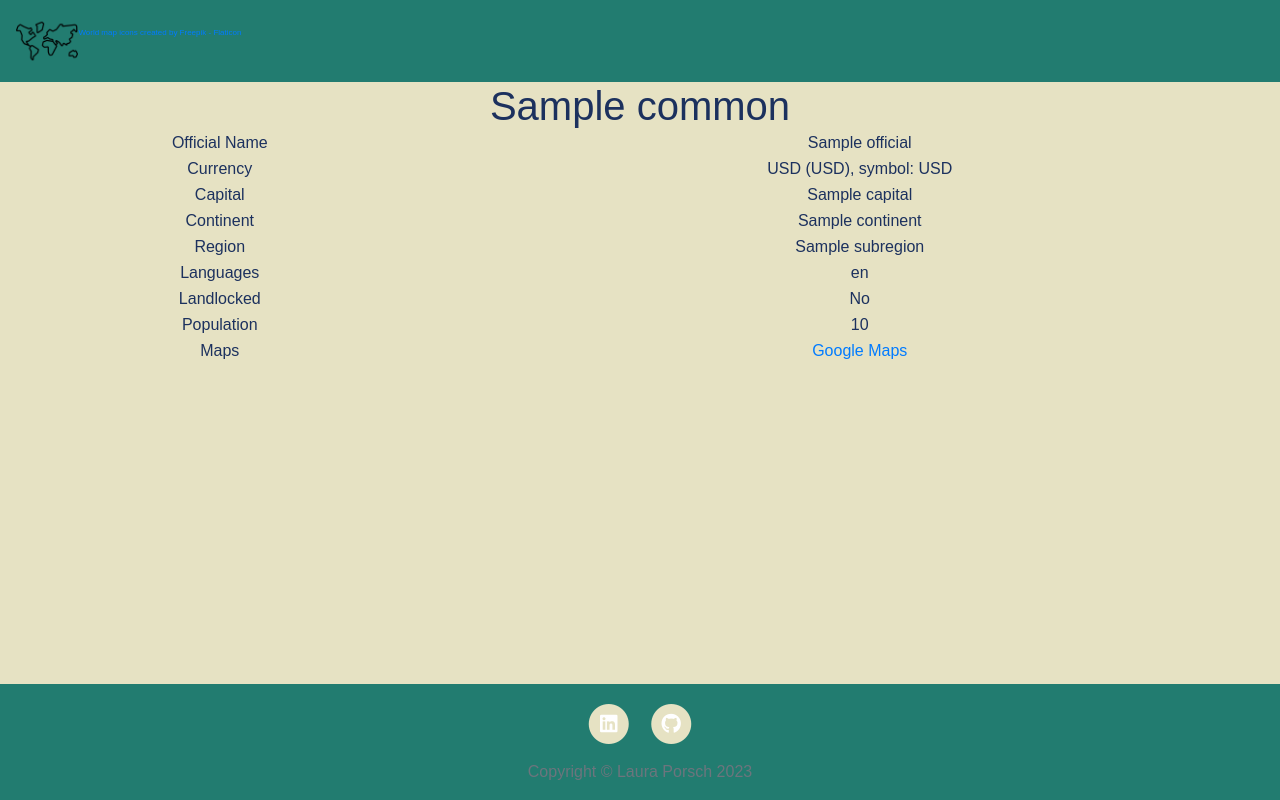
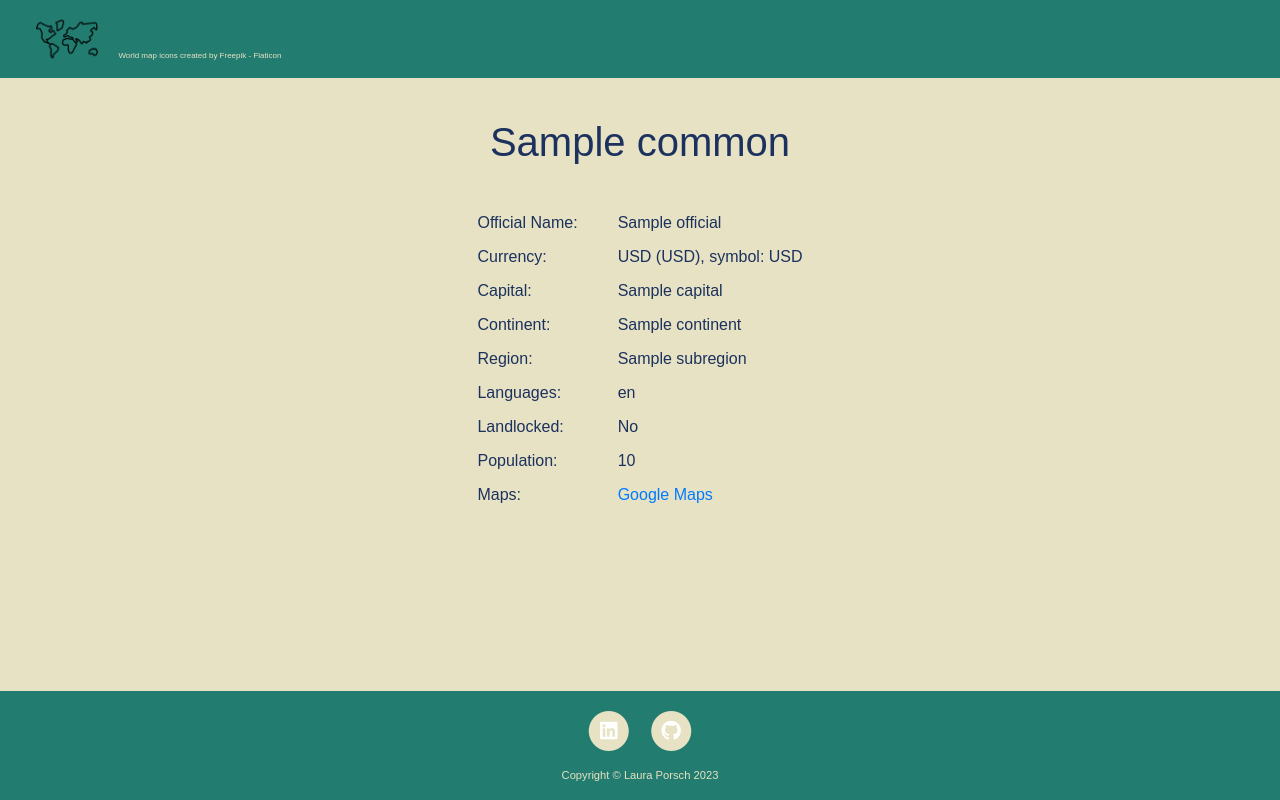
Before and after one commit to lauraporsch/country-info-website, a Flask app: template templates/country.html in a window 1280 px wide. Run offline with Flask 3, Linux system fonts and the light colour scheme; the template is opened without the code that fills it: most values are stand-ins (such as "Sample title", 1, 10 or a date in 2020); some libraries are stand-ins or nearby versions.

Commit message:
changed css styles, website layout

```diff
--- a/static/css/styles.css
+++ b/static/css/styles.css
@@ -16,78 +16,39 @@ footer{
 }
 
 h1 {
-    margin: 0 200px;
+    margin: 40px 0px;
 }
 
-h2 {
-    margin: 50px 0;
+td {
+    padding: 5px 20px;
+    text-align: left;
 }
 
-h3 {
-    margin: 20px 0;
+.center {
+    margin-left: auto;
+    margin-right: auto;
 }
 
-h5 {
-    background-color: white;
-    font-size: 0.75rem;
-}
-
-img {
-    margin: 10px 0;
-}
-
-input {
-    background-color: rgb(210, 233, 233);
-    border-width: 1px;
-    margin: 40px 20px;
-}
-
-.btn {
-    background-color: rgb(210, 233, 233);
-    border-color: rgb(210, 233, 233);
-    color: black;
-}
-
-.btn:hover {
-    background-color: rgb(196, 223, 223);
-    border-color: rgb(196, 223, 223);
-}
-
-.card {
-    margin: 10px 10px;
-}
-
-.card-body {
-    padding: 60px 0;
-}
-
-.card-title {
-    margin: 0 60px;
-}
-
-
-.colors {
-    margin: 20px 0;
+.copyright {
+    color: #E6E2C3;
+    font-size: 0.7rem;
 }
 
 .fa-circle {
     color: #E6E2C3;
 }
 
-.flashes {
-    color: red;
+.icon-text{
+    font-size: 0.5rem;
+    margin-top: 50px;
 }
 
-.icon-text{
-    font-size: 0.5rem;
-}
-
-.image{
-    height: 50vh;
+.icon-text a{
+    color: #E6E2C3;
 }
 
 .logo{
-    margin: 10px 0;
+    margin: 0 20px;
     width: 5%;
 }
 
@@ -95,7 +56,3 @@ input {
     background: #227C70;
     padding: 0 16px;
 }
-
-.upload-btn {
-    padding: 5px 10px;
-}
--- a/templates/country.html
+++ b/templates/country.html
@@ -2,29 +2,29 @@
 
 <h1> {{country_data[0]["name"]["common"]}}</h1>
 
-<table>
+<table class="center">
     <tr>
-        <td>Official Name</td>
+        <td>Official Name:</td>
         <td>{{country_data[0]["name"]["official"]}}</td>
     </tr>
      <tr>
-        <td>Currency</td>
+        <td>Currency:</td>
         <td>{{currency[1]}} ({{currency[0]}}), symbol: {{currency[2]}}</td>
     </tr>
      <tr>
-        <td>Capital</td>
+        <td>Capital:</td>
         <td>{{country_data[0]["capital"][0]}}</td>
     </tr>
     <tr>
-        <td>Continent</td>
+        <td>Continent:</td>
         <td>{{country_data[0]["continents"][0]}}</td>
     </tr>
     <tr>
-        <td>Region</td>
+        <td>Region:</td>
         <td>{{country_data[0]["subregion"]}}</td>
     </tr>
     <tr>
-        <td>Languages</td>
+        <td>Languages:</td>
         <td> {% for language in languages: %}
                 {% if languages.index(language) < languages |length -1: %}
                     {{language}},
@@ -35,7 +35,7 @@
         </td>
     </tr>
     <tr>
-        <td>Landlocked</td>
+        <td>Landlocked:</td>
         <td> {% if country_data[0]["landlocked"]: %}
                 Yes
             {% else: %}
@@ -44,11 +44,11 @@
         </td>
     </tr>
     <tr>
-        <td>Population</td>
+        <td>Population:</td>
         <td>{{"{:,}".format(country_data[0]["population"])}}</td>
     </tr>
     <tr>
-        <td>Maps</td>
+        <td>Maps:</td>
         <td> <a href={{country_data[0]["maps"]["googleMaps"]}} title="Link Google Maps" target="_blank"> Google Maps</a> </td>
     </tr>
 </table>
--- a/templates/footer.html
+++ b/templates/footer.html
@@ -20,7 +20,7 @@
               </a>
             </li>
           </ul>
-          <p class="copyright text-muted">Copyright &copy; Laura Porsch 2023</p>
+          <p class="copyright">Copyright &copy; Laura Porsch 2023</p>
         </div>
       </div>
     </div>
```
